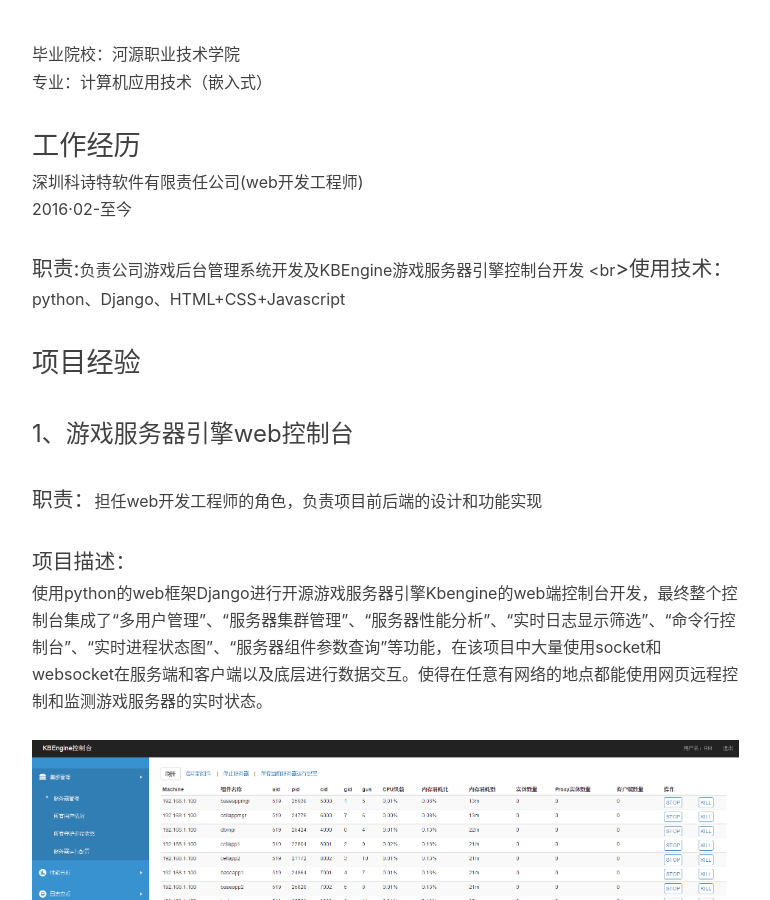
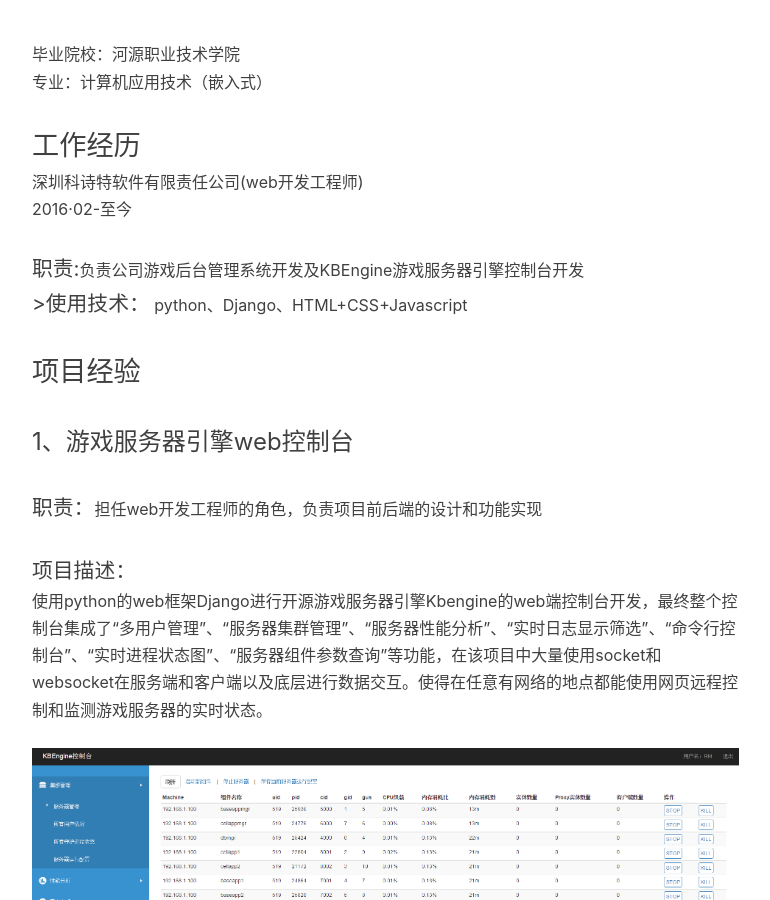
Before and after one commit to RMDevilMay/rm.github.com, a Jekyll site: the page built from _posts/2016-10-25-吴浩伟简历.markdown, in a window 1280 px wide and 900 px high, scrolled down 574 px. Shown: the whole window, without its empty margins (233-1003 px from the left). Built offline with Jekyll 4.4.1, drawn with Linux system fonts in a browser that asks for light colours; nearby versions of some CDN libraries; comment, search, counter and statistics services are not loaded.

Commit message:
修改日志

```diff
--- a/_posts/2016-10-25-吴浩伟简历.markdown
+++ b/_posts/2016-10-25-吴浩伟简历.markdown
@@ -21,7 +21,7 @@
 <br>2016·02-至今
 <br>
 <br><font style="font-size:1.3em;">职责:</font>负责公司游戏后台管理系统开发及KBEngine游戏服务器引擎控制台开发
-<br<font style="font-size:1.3em;">>使用技术：</font> python、Django、HTML+CSS+Javascript
+<br><font style="font-size:1.3em;">>使用技术：</font> python、Django、HTML+CSS+Javascript
 <br>
 <br><font style="font-size:1.7em;">项目经验</font>
 <br>
```
